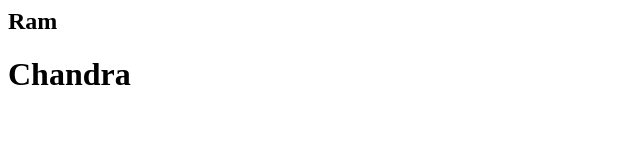
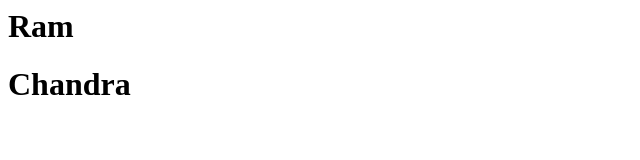
Before and after one commit to ram090/githubrepo1, a plain HTML site: page index.html in a window 1280 px wide. Shown: the whole page, without its empty margins (0-640 px from the left). Drawn offline with Linux system fonts and the light colour scheme.

Commit message:
Remote Changes 1

```diff
--- a/index.html
+++ b/index.html
@@ -1 +1 @@
-<h2>Ram</h2><h1>Chandra</h1>
+<h1>Ram</h1><h1>Chandra</h1>
```
